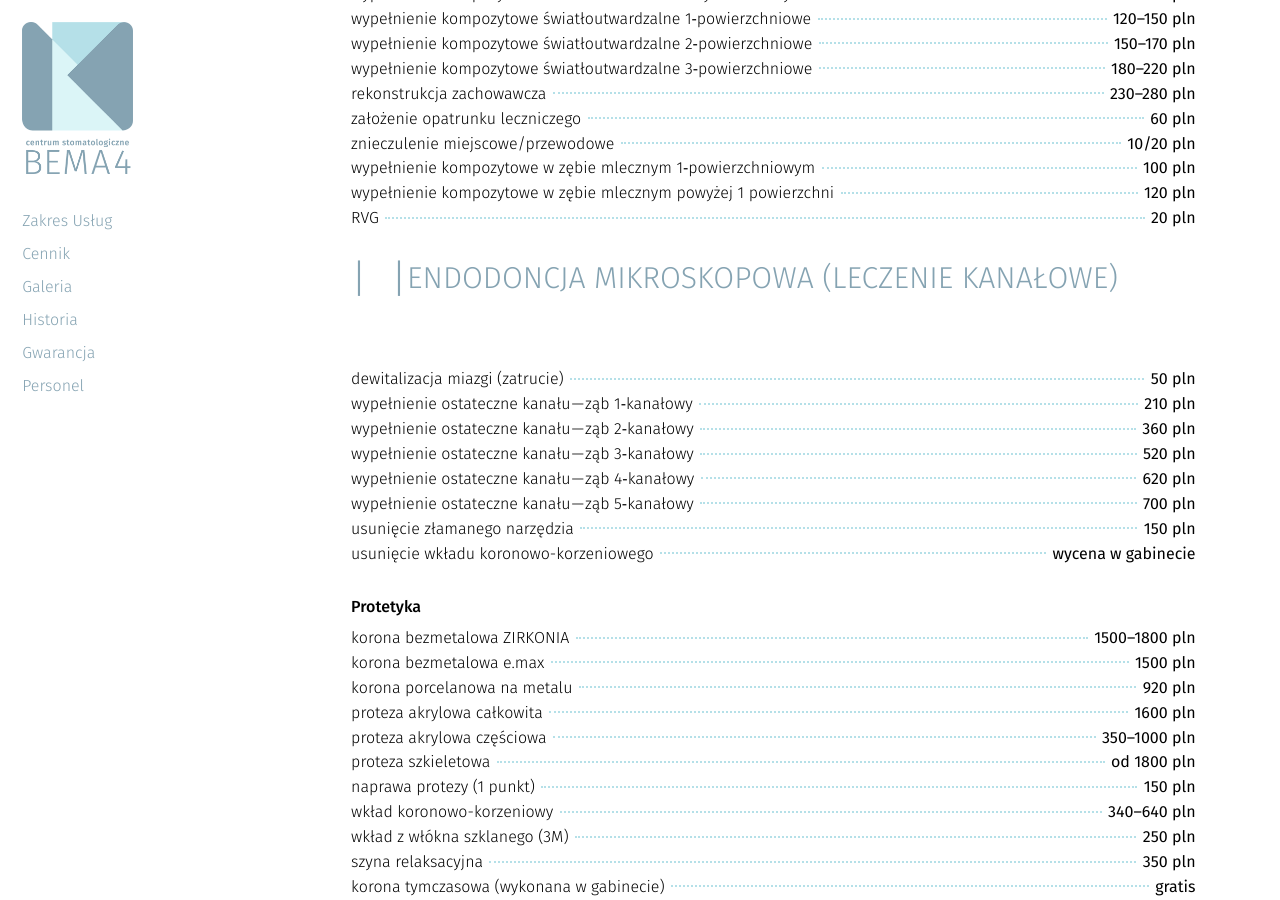
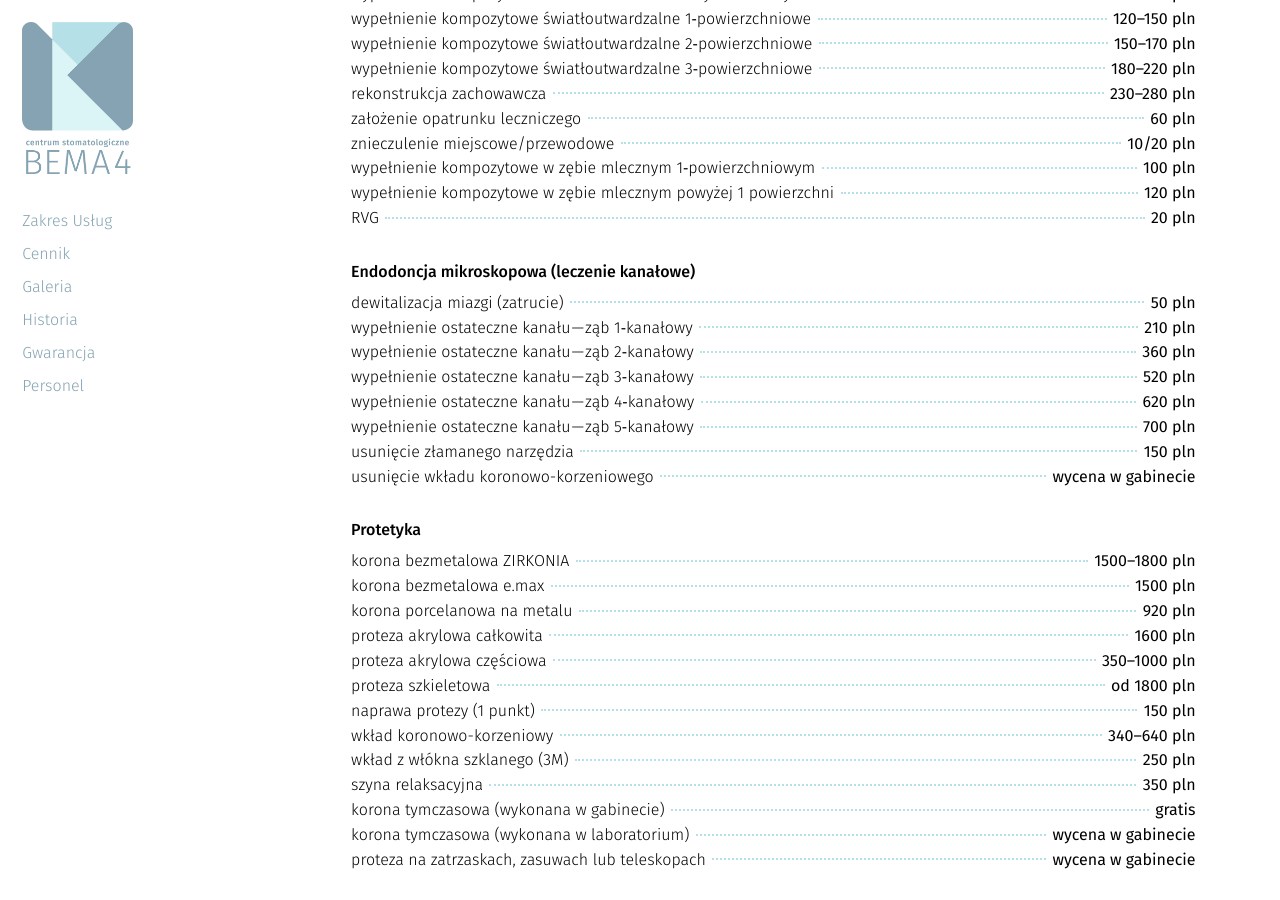
Before and after one commit to CSB4/bema4, a Jekyll site: the page built from index.html, in a window 1280 px wide and 900 px high, scrolled down 1183 px. Built offline with Jekyll 4.4.1, drawn with Linux system fonts in a browser that asks for light colours; nearby versions of some CDN libraries; a file with an impossible date is left out.

```diff
--- a/_slides/0000-03-03-cennik.markdown
+++ b/_slides/0000-03-03-cennik.markdown
@@ -22,7 +22,7 @@ published: true
 * <span>wypełnienie kompozytowe w zębie mlecznym powyżej 1 powierzchni</span><span>120 pln</span>
 * <span>RVG</span><span>20 pln</span>
 
-<h1 id="endodoncja">Endodoncja mikroskopowa (leczenie kanałowe)</h1>
+<h2 id="endodoncja">Endodoncja mikroskopowa (leczenie kanałowe)</h2>
 
 * <span>dewitalizacja miazgi (zatrucie)</span><span>50 pln</span>
 * <span>wypełnienie ostateczne kanału&#8202;&mdash;&#8202;ząb 1&#8209;kanałowy</span><span>210 pln</span>
```
